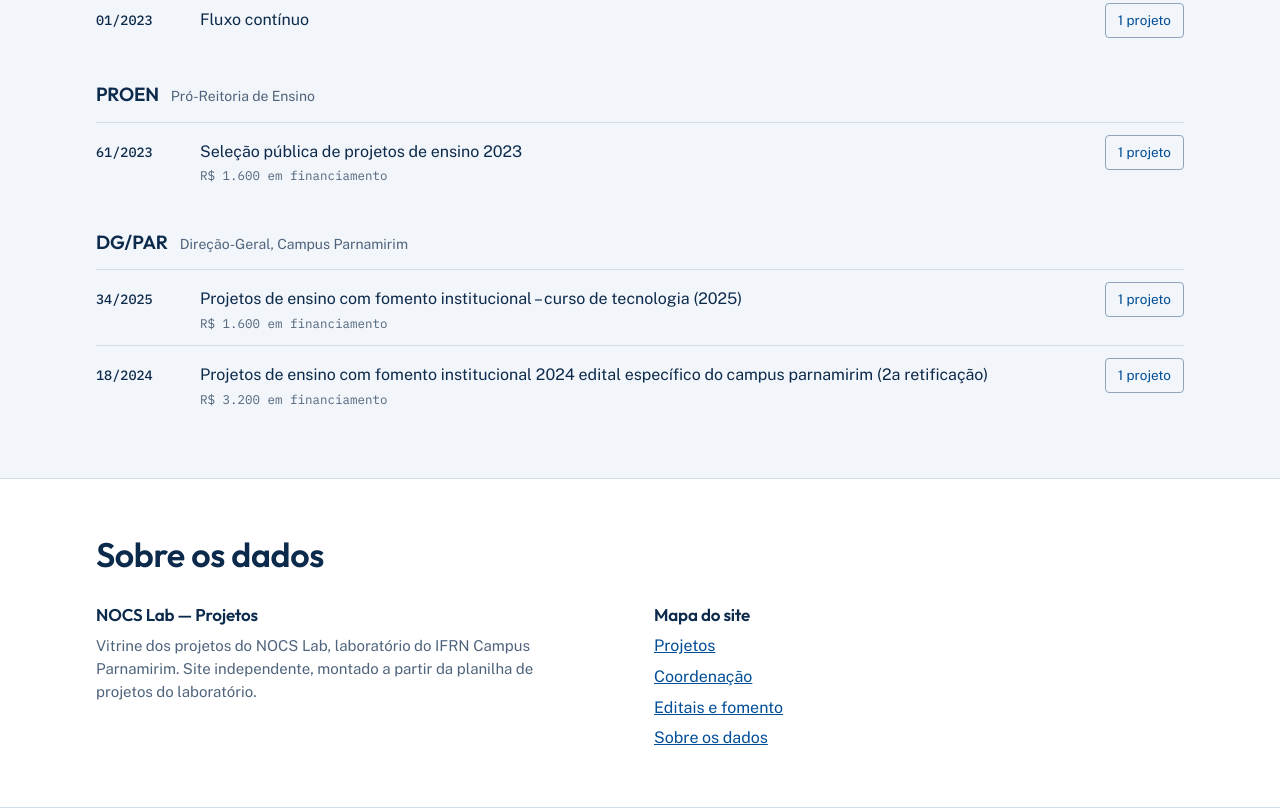
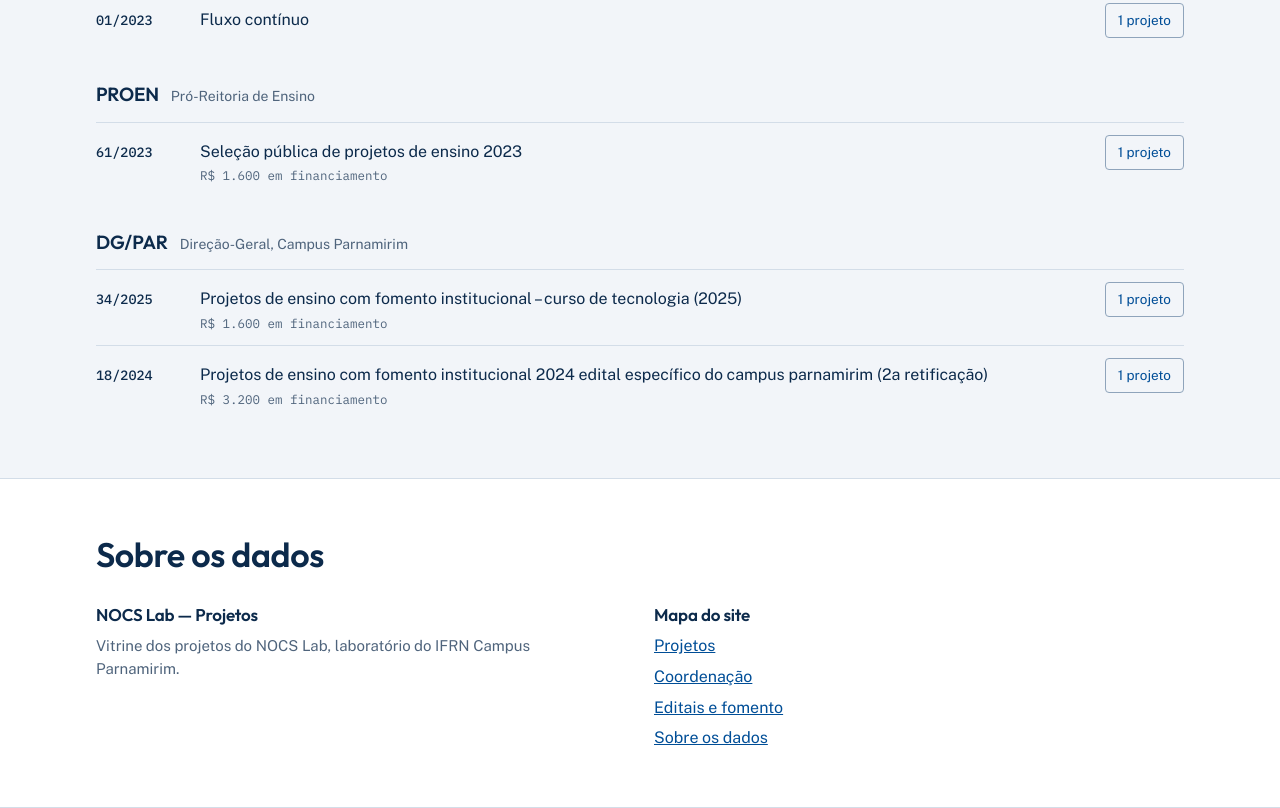
Before and after one commit to LuizDelio/sistema_projetos_nocs, a plain HTML site: page index.html in a window 1280 px wide. Shown: the part 6749-7557 px from the top of the page. Drawn offline with nearby package versions, Linux system fonts and the light colour scheme.

Commit message:
Update project description in index.html
Removed redundant text from project description.

```diff
--- a/index.html
+++ b/index.html
@@ -85,7 +85,7 @@
     <div class="in">
       <h2>Sobre os dados</h2>
       <div class="about">
-        <div><h3>NOCS Lab — Projetos</h3><p>Vitrine dos projetos do NOCS Lab, laboratório do IFRN Campus Parnamirim. Site independente, montado a partir da planilha de projetos do laboratório.</p></div>
+        <div><h3>NOCS Lab — Projetos</h3><p>Vitrine dos projetos do NOCS Lab, laboratório do IFRN Campus Parnamirim.</p></div>
         <div><h3>Mapa do site</h3><ul class="map"><li><a href="#projetos">Projetos</a></li><li><a href="#coordenacao">Coordenação</a></li><li><a href="#editais">Editais e fomento</a></li><li><a href="#sobre">Sobre os dados</a></li></ul></div>
       </div>
     </div>
```
